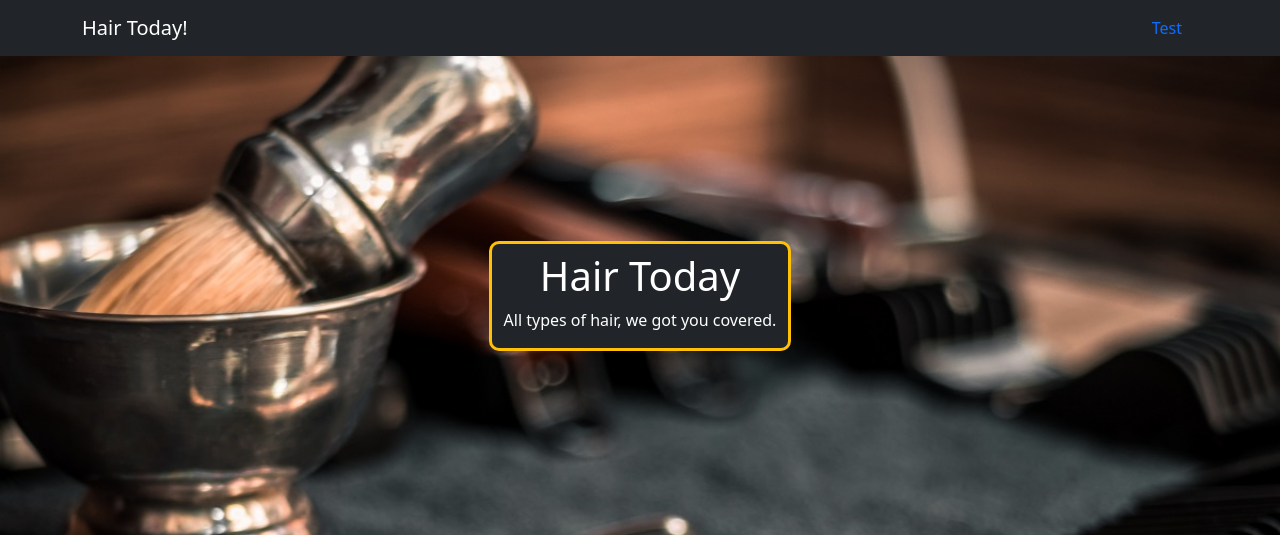
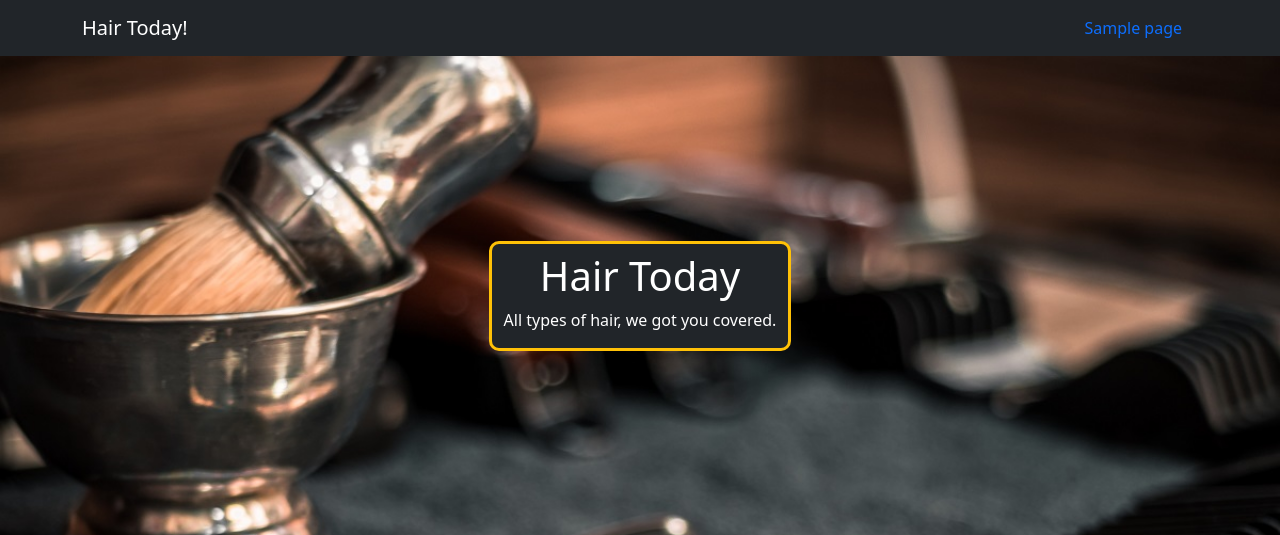
Before and after one commit to lilblupig/hair-today, a PHP site: page /index.php in a window 1280 px wide. Shown: the top 535 px of the page. Run offline with PHP 8.4, Linux system fonts and the light colour scheme; tables that the repository leaves empty or names only in its code hold one stand-in row (values such as "Sample post").

Commit message:
Create dynamic nav items from php loop

```diff
--- a/index.php
+++ b/index.php
@@ -44,7 +44,7 @@ $pages_result = $conn->query($get_pages);
             <?php
                 if($pages_result->num_rows > 0) {
                     while($row = $pages_result->fetch_assoc()) { ?>
-                        <a href="index.php" class="nav-link">Test</a>
+                        <a href="index.php?pid=<?php echo $row["id"]; ?>" class="nav-link"><?php echo $row["title"]; ?></a>
                     <?php
                    }
                 }
```
